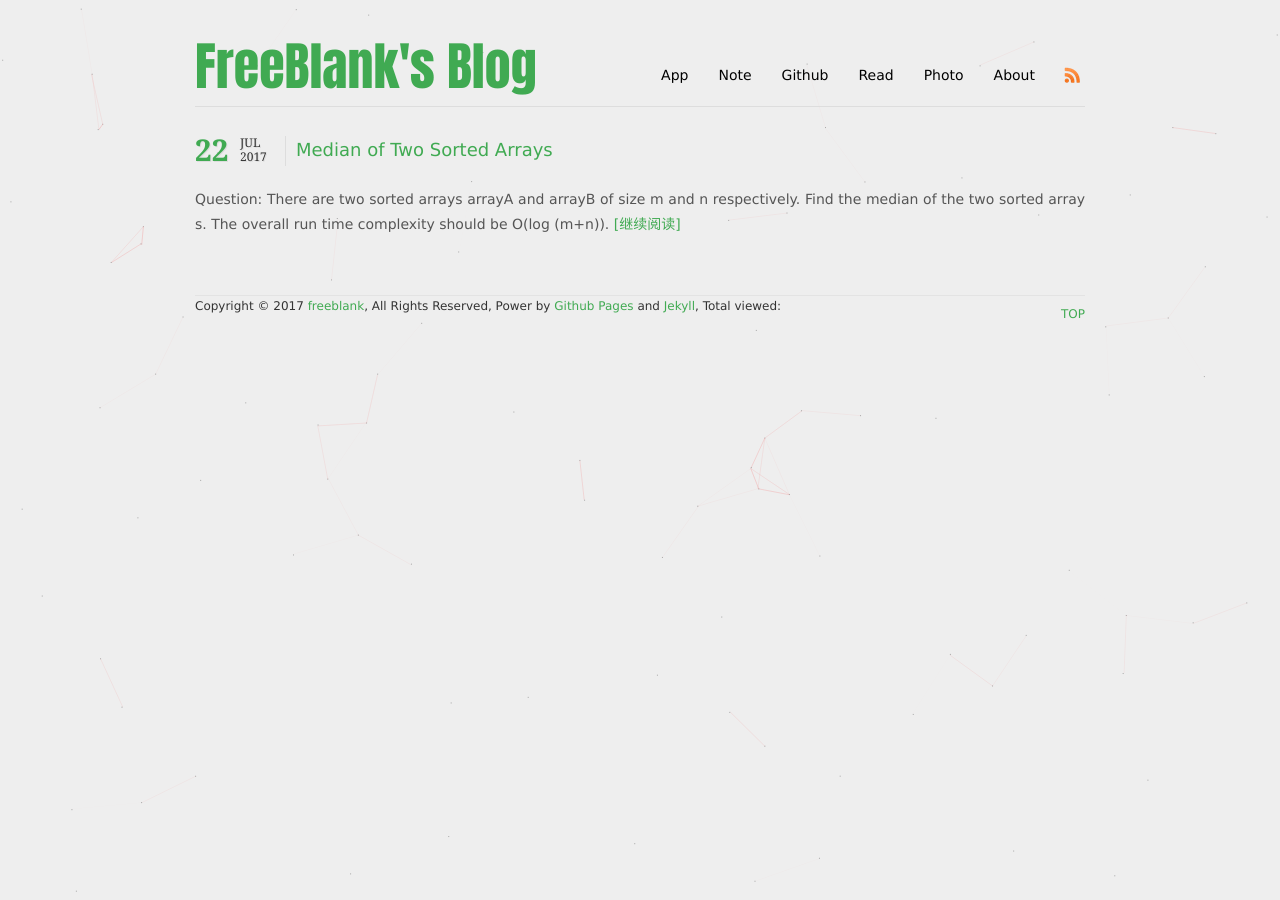
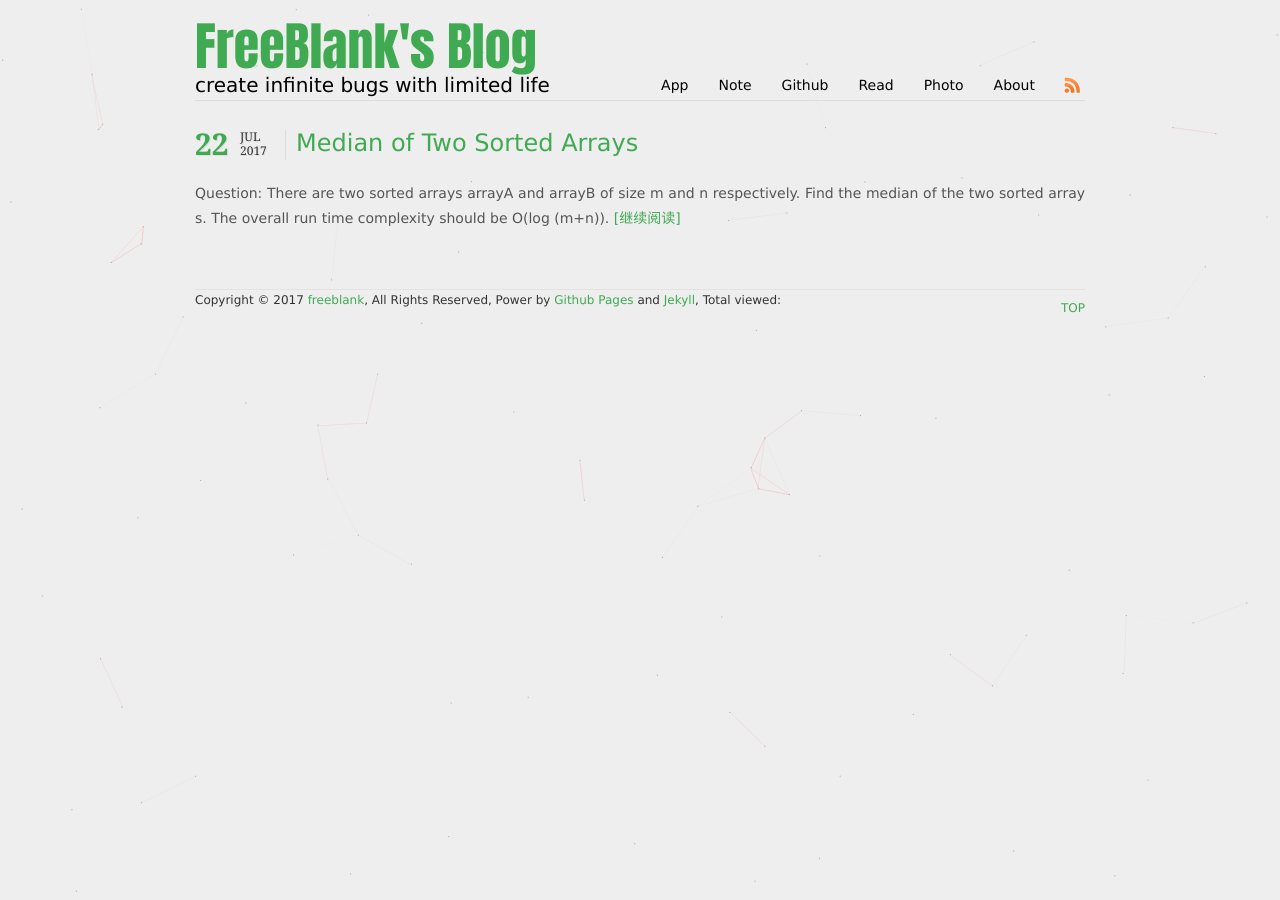
Before and after one commit to freeblank/blog, a Jekyll site: the page built from index.html, in a window 1280 px wide. Built offline with Jekyll 4.4.1, drawn with Linux system fonts in a browser that asks for light colours; nearby versions of some CDN libraries; comment, search, counter and statistics services are not loaded.

Commit message:
change css

```diff
--- a/_config.yml
+++ b/_config.yml
@@ -13,6 +13,7 @@ kramdown:
 
 # presonal config
 title: FreeBlank's Blog
+subtitle: create infinite bugs with limited life
 feed: /atom.xml
 comments: disqus
 
--- a/_includes/header.html
+++ b/_includes/header.html
@@ -1,6 +1,7 @@
         <div id="header">
             <header id="blog_title">
                 <h1><a href="{{ site.url }}">{{site.title}}</a></h1>
+                <h4>{{ site.subtitle }}</h4>
             </header>
             <nav id="menu">
                 <ul class="header-nav">
--- a/index.html
+++ b/index.html
@@ -12,6 +12,7 @@ index: true
     </div>
      <header>
  <h2><a href="{{ site.url }}{{post.url}}" title="{{ post.title }}">{{ post.title }}</a></h2>
+
      </header>
      <div class="con">
         <p>
--- a/media/css/style.css
+++ b/media/css/style.css
@@ -165,10 +165,10 @@ margin-top:-200px;
 
 #header {
 position:relative;
-margin:40px 20px 0 20px;
+margin:20px 20px 0 20px;
 padding:0 0 20px 0;
 border-bottom:1px solid #ddd;
-height:46px;
+height:60px;
 }
 
 #blog_title{
@@ -191,16 +191,23 @@ font-style:normal;
 font-weight:500;
 }
 
+#header #blog_title h4{
+font-size:20px;
+color: black;
+font-style:normal;
+font-weight:500;
+}
+
 .subtitle {
 margin-left:22px;
 }
 
 #menu {
 color:black;
-margin:25px 5px 0 0;
+margin:55px 5px 0 0;
 text-shadow:none;
 overflow:hidden;
-height:42px;
+height:20px;
 float:right;
 }
 #menu ul{
@@ -341,7 +348,12 @@ border-bottom:1px solid #ddd;
 
 .post h1 {
 color:#40aa52;
-font-size: 36px
+font-size: 22px
+}
+
+.post h2 {
+color:#40aa52;
+font-size: 24px
 }
 
 .post h3 {
```
Also changed, not shown: media/img/Lagrang1.svg (added), media/img/Lagrang2.svg (added), media/img/fish.jpeg (renamed from media/img/fish1.jpeg).
